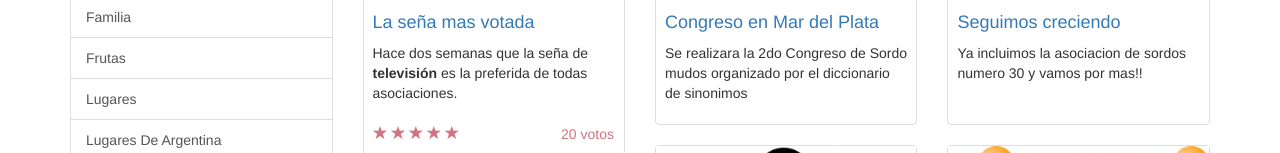
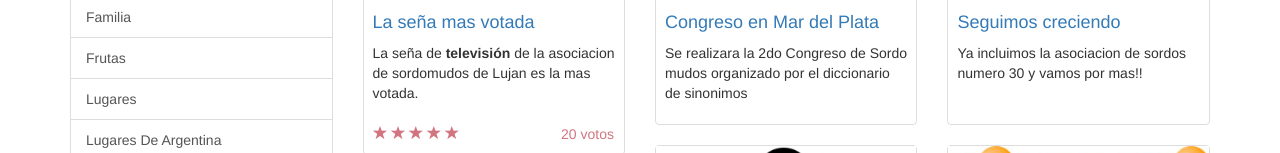
Before and after one commit to toninf/diccionario_sinonimos, a plain HTML site: page index.html in a window 1280 px wide. Shown: the part 547-700 px from the top of the page. Drawn offline with Linux system fonts and the light colour scheme.

Commit message:
Cambio seña mas votada

```diff
--- a/index.html
+++ b/index.html
@@ -149,7 +149,7 @@
                             <h4 class="pull-right"></h4>
                             <h4><a href="#">La seña mas votada</a>
                             </h4>
-                            <p>Hace dos semanas que la seña de <strong>televisión</strong> es la preferida de todas asociaciones.</p>
+                            <p>La seña de <strong>televisión</strong> de la asociacion de sordomudos de Lujan es la mas votada.</p>
                         </div>
                         <div class="ratings">
                             <p class="pull-right">20 votos</p>
```
